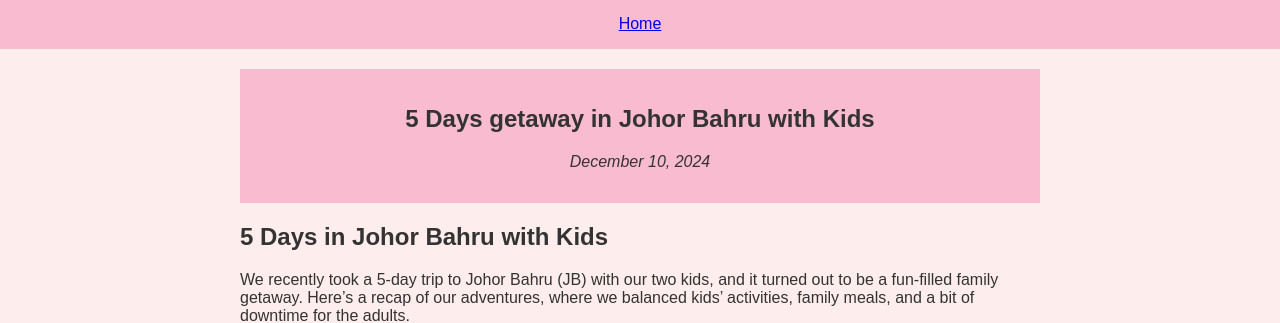
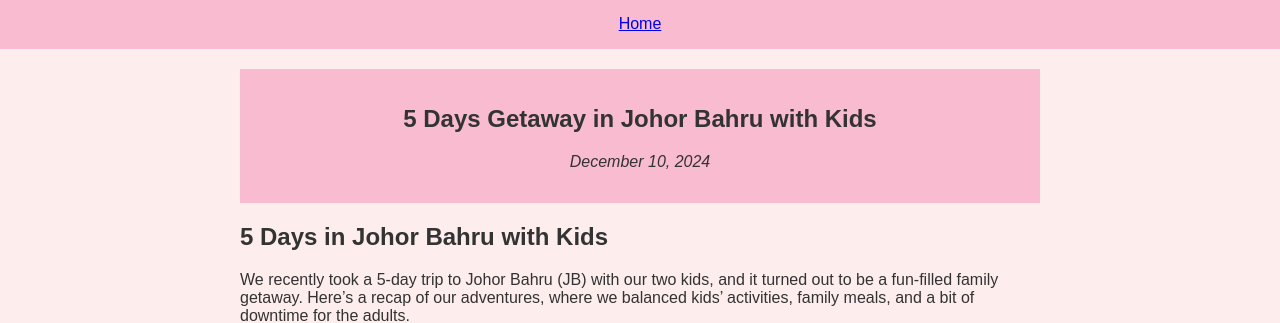
Before and after one commit to charming-content/travelwithkids.github.io, a Jekyll site: the page built from _posts/2024-12-10-5days-short-JB-getaway.md, in a window 1280 px wide. Shown: the part 135-458 px from the top of the page. Built offline with Jekyll 4.4.1, drawn with Linux system fonts in a browser that asks for light colours.

```diff
--- a/_posts/2024-12-10-5days-short-JB-getaway.md
+++ b/_posts/2024-12-10-5days-short-JB-getaway.md
@@ -1,6 +1,6 @@
 ---
 layout: post
-title: "5 Days getaway in Johor Bahru with Kids"
+title: "5 Days Getaway in Johor Bahru with Kids"
 date: 2024-12-10
 ---
 
```
